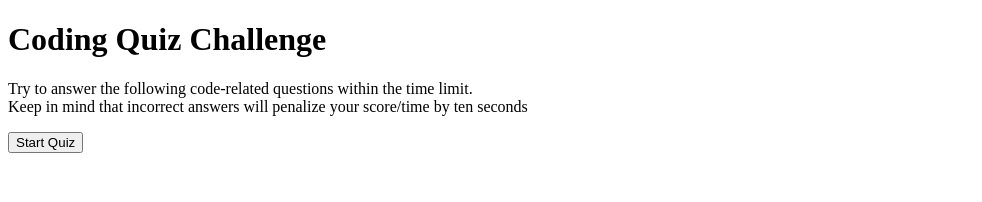
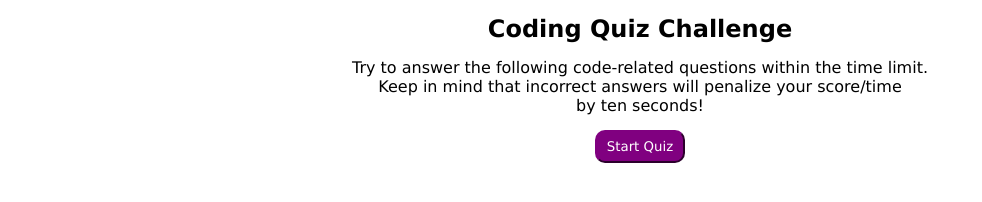
Before and after one commit to indy6678/congenial-computing-machine, a plain HTML site: page index.html in a window 1280 px wide. Shown: the whole page, without its empty margins (0-982 px from the left). Drawn offline with Linux system fonts and the light colour scheme.

Commit message:
completed HTML and CSS

```diff
--- a/index.html
+++ b/index.html
@@ -6,17 +6,20 @@
     <meta http-equiv="X-UA-Compatible" content="IE=edge">
     <meta name="viewport" content="width=device-width, initial-scale=1.0">
     <title>Document</title>
+    <link rel="stylesheet" href="./style.css" />
 </head>
 
 <body>
-    <div>
-        <h1 class="title">Coding Quiz Challenge</h1>
-        <p class="intro">Try to answer the following code-related questions within the time limit.<br>
-            Keep in mind that incorrect answers will penalize your score/time by ten seconds</p>
-    </div>
-    <div>
-        <button class="start">Start Quiz</button>
-    </div>
+    <section class="start-page">
+        <div class="text">
+            <h1 class="title">Coding Quiz Challenge</h1>
+            <p class="intro">Try to answer the following code-related questions within the time limit.<br>
+                Keep in mind that incorrect answers will penalize your score/time<br>by ten seconds!</p>
+        </div>
+        <div class="btn">
+            <button class="start">Start Quiz</button>
+        </div>
+    </section>
 
 </body>
 
--- a/style.css
+++ b/style.css
@@ -2,9 +2,24 @@
     margin: 0;
     padding: 0;
     box-sizing: border-box;
-    font-family: Cambria, Cochin, Georgia, Times, 'Times New Roman', serif;
+    font-family:'Lucida Sans', 'Lucida Sans Regular', 'Lucida Grande', 'Lucida Sans Unicode', Geneva, Verdana, sans-serif
 }
 
-.title {
-    font-weight: bold;
+.intro, .title {
+    text-align: center;
+    margin: 15px;
 }
+
+.start {
+    background: purple;
+    color: white;
+    padding: 7px 10px 7px 10px;
+    border-radius: 10px;
+    border-color: purple;
+}
+
+.start-page {
+    display: flex;
+    flex-direction: column;
+    align-items: center;
+}
```
Also changed, not shown: script.js (added).
